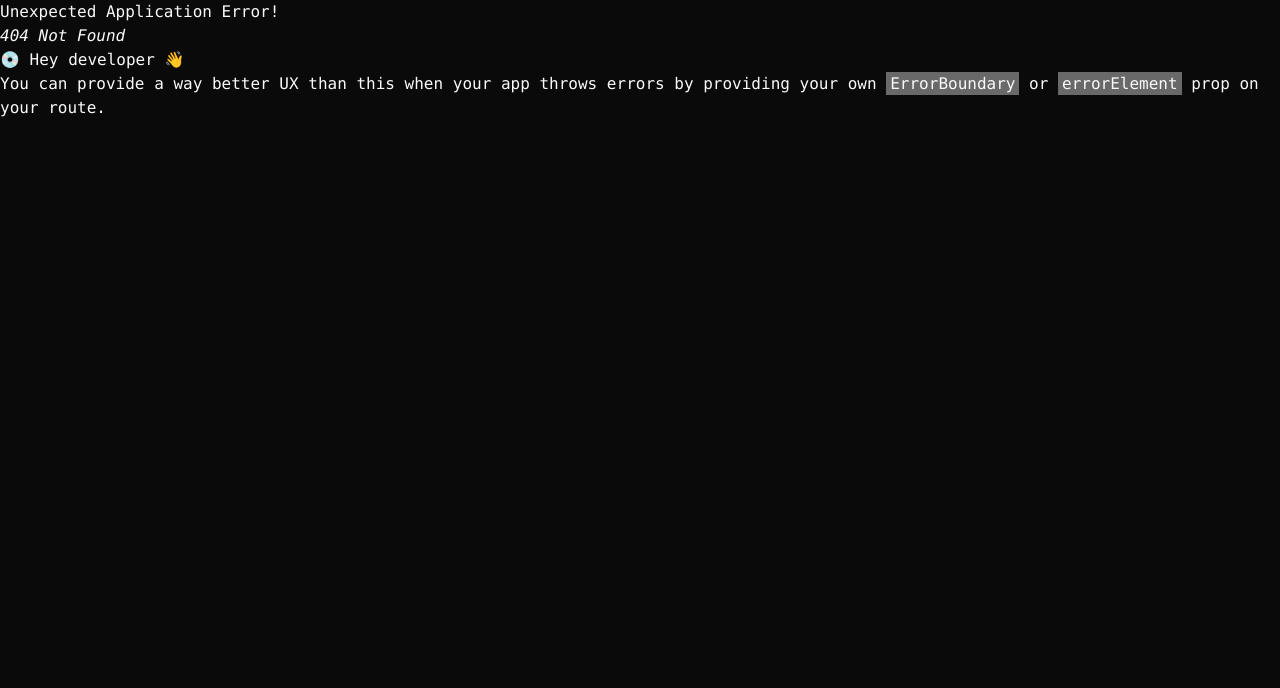
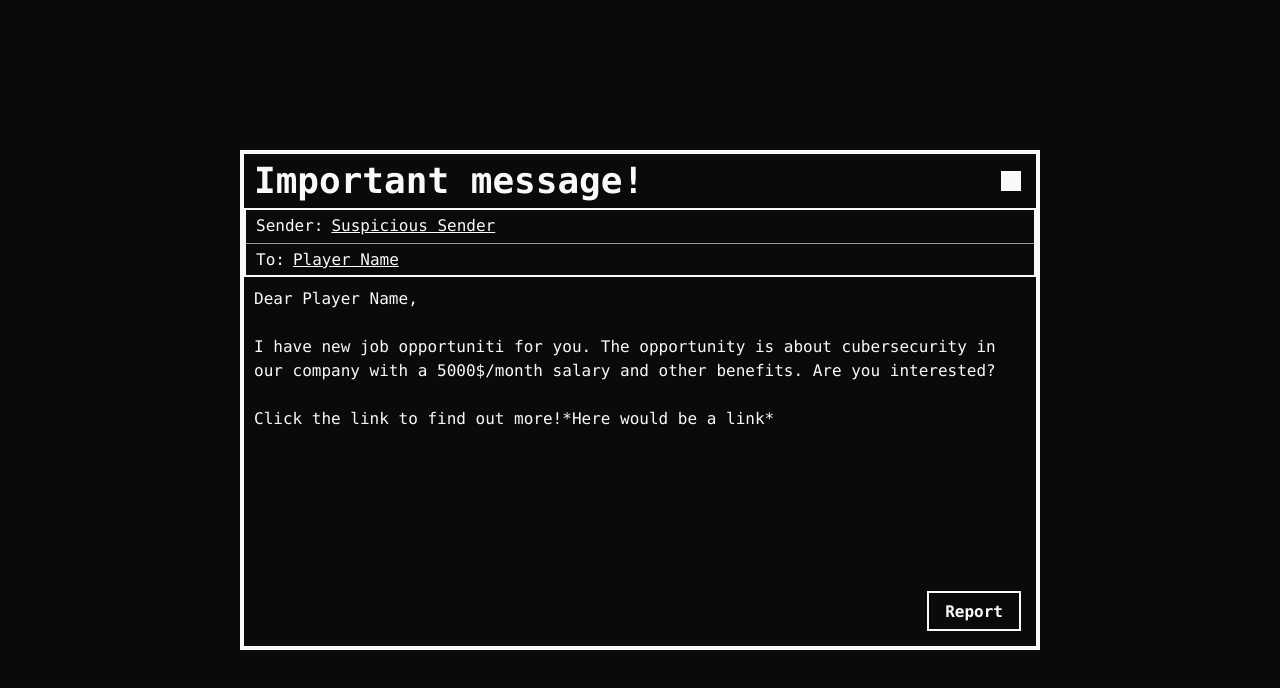
Before and after one commit to kabizzle/NetDefender, a React (Vite) app: page /level/p in a window 1280 px wide. Before the commit this address had no page. Shown: the top 688 px of the page. Built offline with nearby package versions, Linux system fonts and the light colour scheme.

Commit message:
Report modal for Email

```diff
--- a/src/App.tsx
+++ b/src/App.tsx
@@ -9,6 +9,7 @@ import CC from "./components/CC.tsx";
 import Email from "./components/Email.tsx";
 import LevelCC from "./components/LevelCC.tsx";
 import CCEmail from "./components/CCEmail.tsx";
+import Phishing from "./components/Phishing.tsx";
 
 const baseStyle = {
   indicator: {
@@ -82,6 +83,7 @@ const router = createBrowserRouter(
         <Route path="c" element={<CC />}/>
         <Route path="2" element={<LevelCC />}/>
         <Route path="e" element={<CCEmail />}/>
+        <Route path="p" element={<Phishing />}/>
       </Route>
     </Route>
   )
--- a/src/components/CCEmail.tsx
+++ b/src/components/CCEmail.tsx
@@ -24,12 +24,20 @@ import LevelCC from "./LevelCC";
     const heading = "Important message!";
     const sender = {email: "mysterious.sender@email.com", name: "Mysterious Sender"};
     const you = {email: "your.name@email.com", name: "Player Name"};
-    const message = "SEVEN\n\nIwtgt xh hdbtdct puitg jh. Lt wpkt id bpzt djg rdbbjcxrpixdc hputg. Ugdb cdl dc lt hwdjas jht iwt Rtphpg rxewtg id tcrgnei djg rdbbjcxrpixdc.\n\nNlx gnfuxk yhnk.\n\nX wpkt p rajt lwd bxvwi qt qtwxcs iwxh qji X ctts ndjg wtae. Xu ndj vti iwxh bthhpvt htcs qprz iwt ldgs ZJCXCVPHZPAPHIPYP";
+    const message1 = "SEVEN\n\nIwtgt xh hdbtdct puitg jh. Lt wpkt id bpzt djg rdbbjcxrpixdc hputg. Ugdb cdl dc lt hwdjas jht iwt Rtphpg rxewtg id tcrgnei djg rdbbjcxrpixdc.\n\nNlx gnfuxk yhnk.\n\nX wpkt p rajt lwd bxvwi qt qtwxcs iwxh qji X ctts ndjg wtae. Xu ndj vti iwxh bthhpvt htcs qprz iwt ldgs ZJCXCVPHZPAPHIPYP";
+
+    const message = () => {
+      return(
+         <Box>
+            {message1}
+         </Box>
+      )
+    };
 
 
     return (
        <Box>
-        <Email heading={heading} sender={sender} you={you} message={message} />
+        <Email heading={heading} sender={sender} you={you} message={message()} />
        </Box>
     )
 
--- a/src/components/Email.tsx
+++ b/src/components/Email.tsx
@@ -1,5 +1,9 @@
 import { useState } from "react";
-import { Box, Button, ButtonGroup,   Step,
+import {
+  Box,
+  Button,
+  ButtonGroup,
+  Step,
   StepDescription,
   StepIndicator,
   StepNumber,
@@ -7,55 +11,140 @@ import { Box, Button, ButtonGroup,   Step,
   StepStatus,
   StepTitle,
   Stepper,
-    useSteps,Progress, Flex, AbsoluteCenter, Grid, GridItem, Icon, Text, extendTheme, Stack, Avatar, AvatarBadge, AvatarGroup, Divider, Heading, Spacer, Tooltip, HStack } from "@chakra-ui/react";
-
+  useSteps,
+  Progress,
+  Flex,
+  AbsoluteCenter,
+  Grid,
+  GridItem,
+  Icon,
+  Text,
+  extendTheme,
+  Stack,
+  Avatar,
+  AvatarBadge,
+  AvatarGroup,
+  Divider,
+  Heading,
+  Spacer,
+  Tooltip,
+  HStack,
+  Modal,
+  ModalOverlay,
+  ModalContent,
+  ModalHeader,
+  ModalFooter,
+  ModalBody,
+  ModalCloseButton,
+} from "@chakra-ui/react";
 
 const Email = (props: any) => {
+  const heading = props.heading;
+  const sender = props.sender;
+  const you = props.you;
+  const message = props.message;
 
-    const heading = props.heading
-    const sender = props.sender
-    const you = props.you
-    const message = props.message
+  const [isReportModalOpen, setIsReportModalOpen] = useState(false);
 
-    // All widhts and heights have to be checked when merging with Homescreen!
+  const handleReportModalOpen = () => {
+    setIsReportModalOpen(true);
+  };
+
+  const handleReportModalClose = () => {
+    setIsReportModalOpen(false);
+  };
 
   return (
     <Box w="100vw" h="100vh" display="flex" alignItems="center" justifyContent="center">
       <Box w="800px" h="500px" borderWidth="4px" borderColor="game.white" display="flex" flexDir="row" alignItems="start">
-        <Grid w="100%" h="100%" templateRows="11% 14% 1fr">
+        <Grid w="100%" h="100%" templateRows="11% 14% 1fr 11%">
           <GridItem border="0px" borderColor="pink.500">
             <Box h="100%" display="flex" flexDir="row" alignItems="center" justifyContent="end">
               <Heading fontFamily="mono" padding="5px" paddingLeft="10px">
                 {heading}
               </Heading>
-              <Spacer/>
+              <Spacer />
               <Box w="20px" h="20px" bg="game.white" marginRight="15px"></Box>
             </Box>
           </GridItem>
           <GridItem border="0px" borderColor="yellow">
             <Box h="100%" borderWidth="2px" borderColor="game.white">
-              <HStack h="50%" padding="3px" paddingLeft="10px" display="flex" flexDir="row" >
+              <HStack h="50%" padding="3px" paddingLeft="10px" display="flex" flexDir="row">
                 <Text>Sender:</Text>
-              <Tooltip label={sender.email} placement='right' bg="game.black"  color="game.white" borderRadius="0px">
+                <Tooltip label={sender.email} placement="right" bg="game.black" color="game.white" borderRadius="0px">
                   <Text as="u">{sender.name}</Text>
                 </Tooltip>
               </HStack>
               <Divider />
-              <HStack h="50%" padding="3px" paddingLeft="10px" display="flex" flexDir="row" >
+              <HStack h="50%" padding="3px" paddingLeft="10px" display="flex" flexDir="row">
                 <Text>To:</Text>
-              <Tooltip label={you.email} placement='right' bg="game.black"  color="game.white" borderRadius="0px">
+                <Tooltip label={you.email} placement="right" bg="game.black" color="game.white" borderRadius="0px">
                   <Text as="u">{you.name}</Text>
                 </Tooltip>
               </HStack>
             </Box>
           </GridItem>
           <GridItem border="0px" borderColor="blue" overflow="hidden">
-            <Box overflow="auto" h="100%"  padding="10px" whiteSpace="pre-wrap">
+            <Box overflow="auto" h="100%" padding="10px" whiteSpace="pre-wrap">
               {message}
+            </Box>
+          </GridItem>
+          <GridItem>
+            <Box h="100%" borderWidth="0px" borderColor="game.white" display="flex" alignItems="center" justifyContent="flex-end">
+              <Button
+                marginRight="15px"
+                marginBottom="15px"
+                borderRadius="0px"
+                border="2px"
+                borderColor="game.white"
+                bg="game.black"
+                color="game.white"
+                _hover={{ color: "game.black", bg: "game.white" }}
+                onClick={handleReportModalOpen}
+              >
+                Report
+              </Button>
             </Box>
           </GridItem>
         </Grid>
       </Box>
+
+      <Modal isOpen={isReportModalOpen} onClose={handleReportModalClose} isCentered>
+        <ModalOverlay />
+        <ModalContent borderRadius="0px"
+                border="2px"
+                borderColor="game.white"
+                bg="game.black"
+                color="game.white"
+                >
+          <ModalHeader bg="game.black">Report Email</ModalHeader>
+          <ModalCloseButton borderWidth="1px" borderRadius="0" borderColor="game.white" _hover={{ color: "game.black", bg: "game.white" }}/>
+          <ModalBody bg="game.black">
+            <Text>Do you want to report this email as spam?</Text>
+          </ModalBody>
+
+          <ModalFooter bg="game.black" justifyContent="center">
+            <Button w="60px"
+                borderRadius="0px"
+                border="2px"
+                borderColor="game.white"
+                bg="game.black"
+                color="game.white"
+                _hover={{ color: "game.black", bg: "game.white" }} mr={3} onClick={handleReportModalClose}>
+              Yes
+            </Button>
+            <Button w="60px"
+                borderRadius="0px"
+                border="2px"
+                borderColor="game.white"
+                bg="game.black"
+                color="game.white"
+                _hover={{ color: "game.black", bg: "game.white" }} onClick={handleReportModalClose}>
+              No
+            </Button>
+          </ModalFooter>
+        </ModalContent>
+      </Modal>
     </Box>
   );
 };
--- a/src/components/Phishing.tsx
+++ b/src/components/Phishing.tsx
@@ -22,14 +22,26 @@ import LevelCC from "./LevelCC";
  const Phishing = () => {
 
     const heading = "Important message!";
-    const sender = {email: "mysterious.sender@email.com", name: "Mysterious Sender"};
+    const sender = {email: "suspicious.sender@email.com", name: "Suspicious Sender"};
     const you = {email: "your.name@email.com", name: "Player Name"};
-    const message = "SEVEN\n\nIwtgt xh hdbtdct puitg jh. Lt wpkt id bpzt djg rdbbjcxrpixdc hputg. Ugdb cdl dc lt hwdjas jht iwt Rtphpg rxewtg id tcrgnei djg rdbbjcxrpixdc.\n\nNlx gnfuxk yhnk.\n\nX wpkt p rajt lwd bxvwi qt qtwxcs iwxh qji X ctts ndjg wtae. Xu ndj vti iwxh bthhpvt htcs qprz iwt ldgs ZJCXCVPHZPAPHIPYP";
+    const message1 = "\n\nI have new job opportuniti for you. The opportunity is about cubersecurity in our company with a 5000$/month salary and other benefits. Are you interested?\n\nClick the link to find out more!";
+
+    const message = () => {
+      return(
+         <Box>
+            Dear {you.name},
+            {message1}
+            *Here would be a link*
+
+         </Box>
+      )
+
+    };
 
 
     return (
        <Box>
-        <Email heading={heading} sender={sender} you={you} message={message} />
+        <Email heading={heading} sender={sender} you={you} message={message()} />
        </Box>
     )
 
```
Lines whose indentation alone changed are shown as unchanged.
